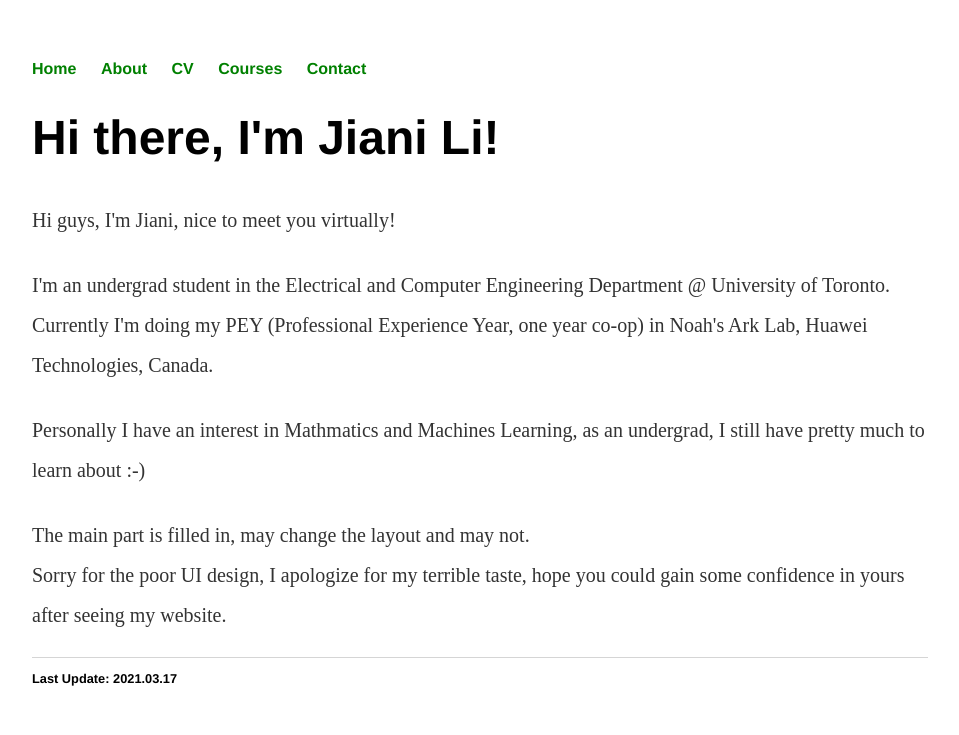
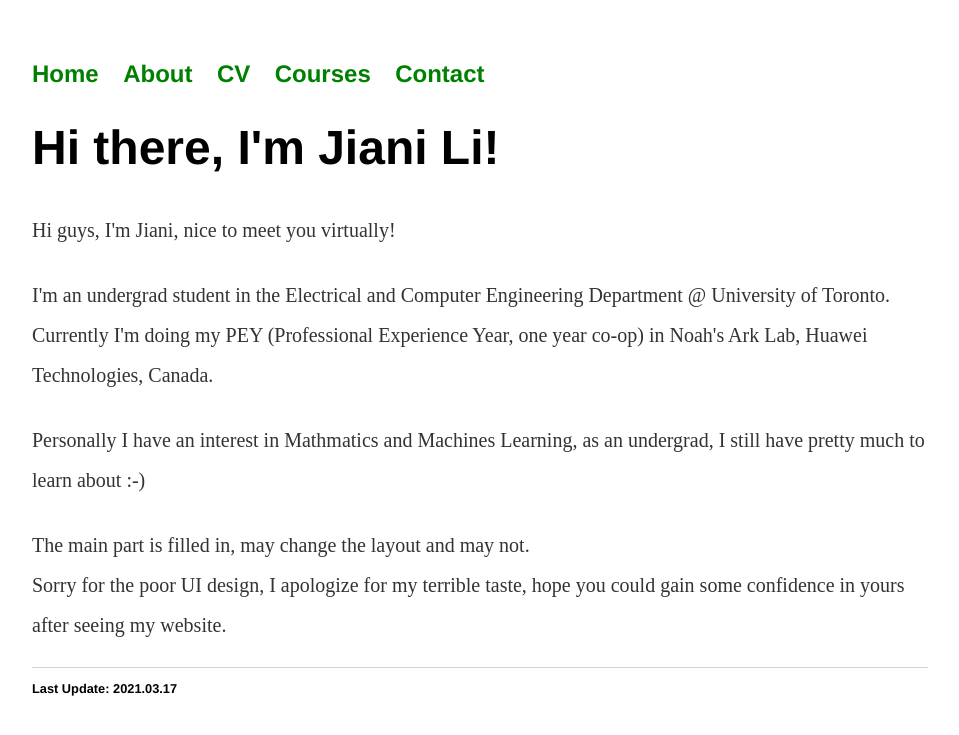
Before and after one commit to ljn1999/ljn1999.github.io, a Jekyll site: the page built from index.html, in a window 1280 px wide. Shown: the top 735 px of the page, without its empty margins (160-1119 px from the left). Built offline with Jekyll 4.4.1, drawn with Linux system fonts in a browser that asks for light colours.

Commit message:
Update default.html

```diff
--- a/_layouts/default.html
+++ b/_layouts/default.html
@@ -8,11 +8,11 @@
 		<body>
 			<nav>
 	    		<ul>
-	        		<li><a href="/">Home</a></li>
-		        	<li><a href="/about">About</a></li>
-	        		<li><a href="/cv">CV</a></li>
-	        		<li><a href="/courses">Courses</a></li>
-				<li><a href="/contact">Contact</a></li>
+	        		<li><a href="/"><font size="5">Home</font></a></li>
+		        	<li><a href="/about"><font size="5">About</font></a></li>
+	        		<li><a href="/cv"><font size="5">CV</font></a></li>
+	        		<li><a href="/courses"><font size="5">Courses</font></a></li>
+				<li><a href="/contact"><font size="5">Contact</font></a></li>
 	    		</ul>
 			</nav>
 			<div class="container">
```
